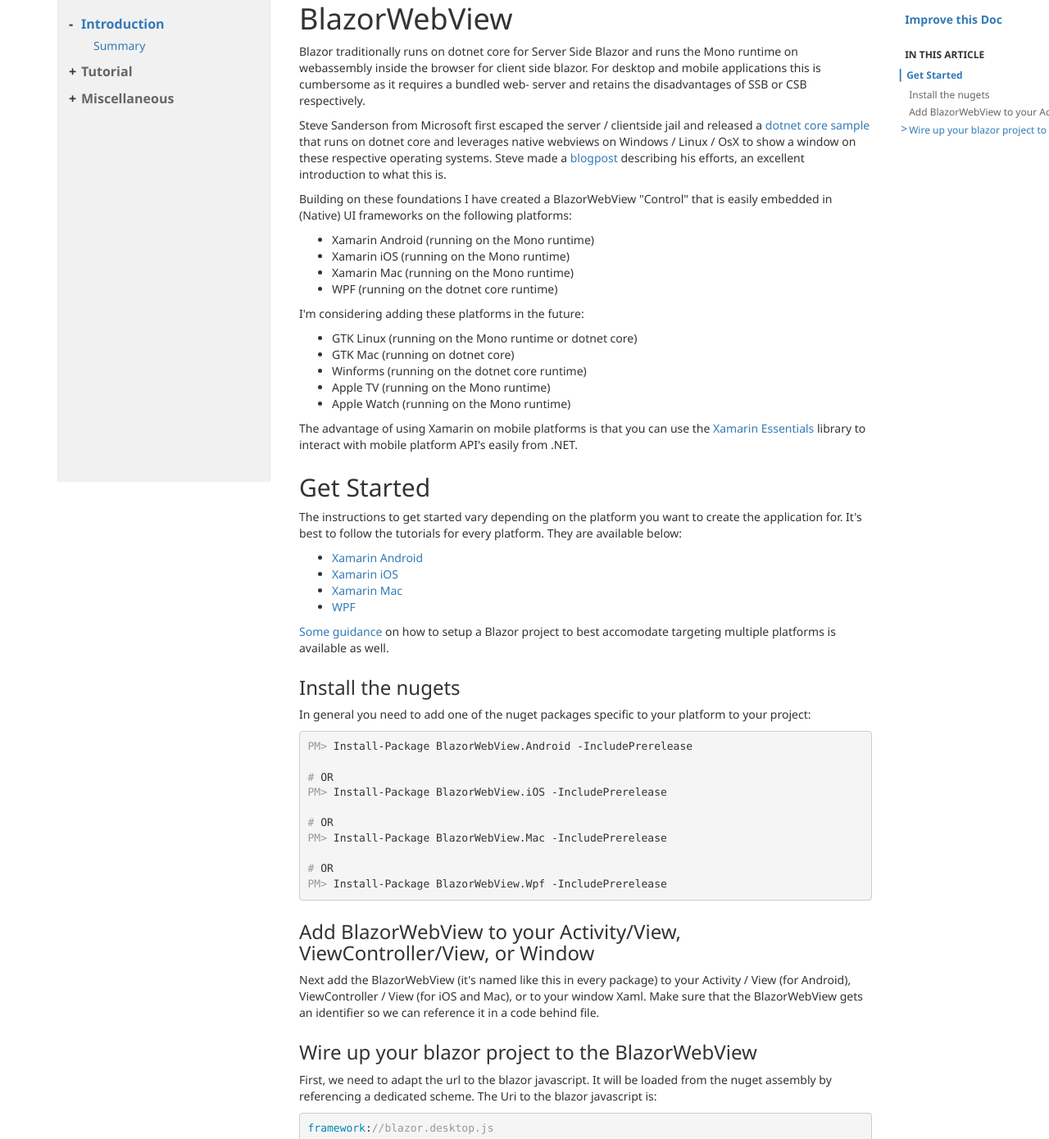
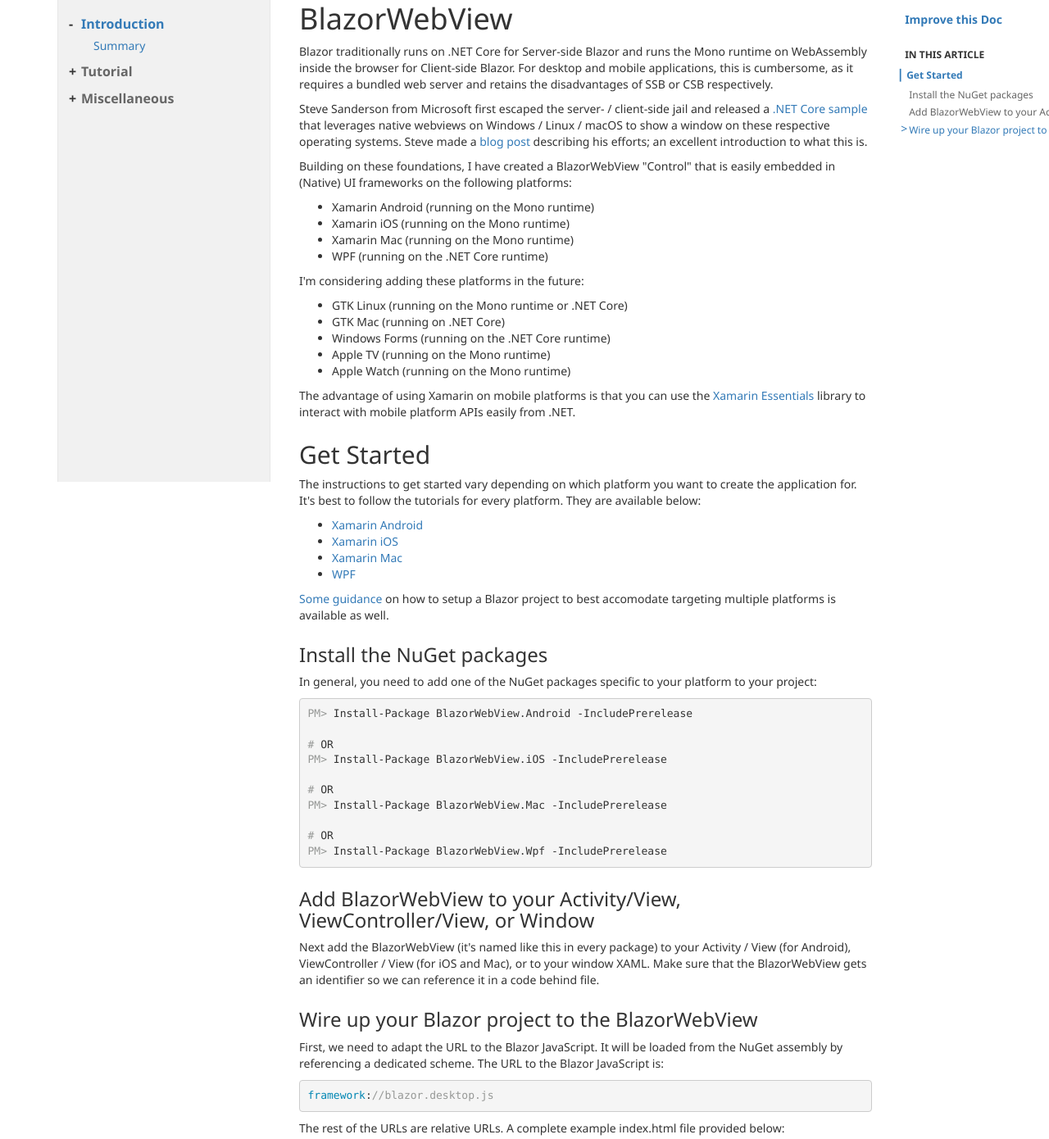
Before and after one commit to jspuij/BlazorWebView.Docs, a plain HTML site: page pages/index.html in a window 1280 px wide. Shown: the part 142-1532 px from the top of the page at 82% size. Drawn offline with Linux system fonts and the light colour scheme.

Commit message:
Automated Documentation.

```diff
--- a/pages/index.html
+++ b/pages/index.html
@@ -69,36 +69,36 @@
             <article class="content wrap" id="_content" data-uid="">
 <h1 id="blazorwebview">BlazorWebView</h1>
 
-<p>Blazor traditionally runs on dotnet core for Server Side Blazor and runs the Mono runtime on webassembly inside the
-browser for client side blazor. For desktop and mobile applications this is cumbersome as it requires a bundled web-
+<p>Blazor traditionally runs on .NET Core for Server-side Blazor and runs the Mono runtime on WebAssembly inside the
+browser for Client-side Blazor. For desktop and mobile applications, this is cumbersome, as it requires a bundled web
 server and retains the disadvantages of SSB or CSB respectively.</p>
-<p>Steve Sanderson from Microsoft first escaped the server / clientside jail and released a
-<a href="https://github.com/SteveSandersonMS/WebWindow">dotnet core sample</a> that runs on dotnet core and leverages native
-webviews on Windows / Linux / OsX to show a window on these respective operating systems.
+<p>Steve Sanderson from Microsoft first escaped the server- / client-side jail and released a
+<a href="https://github.com/SteveSandersonMS/WebWindow">.NET Core sample</a> that leverages native
+webviews on Windows / Linux / macOS to show a window on these respective operating systems.
 Steve made a
-<a href="https://blog.stevensanderson.com/2019/11/18/2019-11-18-webwindow-a-cross-platform-webview-for-dotnet-core/">blogpost</a>
-describing his efforts, an excellent introduction to what this is.</p>
-<p>Building on these foundations I have created a BlazorWebView &quot;Control&quot; that is easily embedded in (Native) UI frameworks
+<a href="https://blog.stevensanderson.com/2019/11/18/2019-11-18-webwindow-a-cross-platform-webview-for-dotnet-core/">blog post</a>
+describing his efforts; an excellent introduction to what this is.</p>
+<p>Building on these foundations, I have created a BlazorWebView &quot;Control&quot; that is easily embedded in (Native) UI frameworks
 on the following platforms:</p>
 <ul>
 <li>Xamarin Android (running on the Mono runtime)</li>
 <li>Xamarin iOS (running on the Mono runtime)</li>
 <li>Xamarin Mac (running on the Mono runtime)</li>
-<li>WPF (running on the dotnet core runtime)</li>
+<li>WPF (running on the .NET Core runtime)</li>
 </ul>
 <p>I'm considering adding these platforms in the future:</p>
 <ul>
-<li>GTK Linux (running on the Mono runtime or dotnet core)</li>
-<li>GTK Mac (running on dotnet core)</li>
-<li>Winforms (running on the dotnet core runtime)</li>
+<li>GTK Linux (running on the Mono runtime or .NET Core)</li>
+<li>GTK Mac (running on .NET Core)</li>
+<li>Windows Forms (running on the .NET Core runtime)</li>
 <li>Apple TV (running on the Mono runtime)</li>
 <li>Apple Watch  (running on the Mono runtime)</li>
 </ul>
 <p>The advantage of using Xamarin on mobile platforms is that you can use the
 <a href="https://docs.microsoft.com/en-us/xamarin/essentials/">Xamarin Essentials</a> library to interact with mobile platform
-API's easily from .NET.</p>
+APIs easily from .NET.</p>
 <h2 id="get-started">Get Started</h2>
-<p>The instructions to get started vary depending on the platform you want to create the application for. It's best
+<p>The instructions to get started vary depending on which platform you want to create the application for. It's best
 to follow the tutorials for every platform. They are available below:</p>
 <ul>
 <li><a href="androidtutorial.html">Xamarin Android</a></li>
@@ -107,8 +107,8 @@ to follow the tutorials for every platform. They are available below:</p>
 <li><a href="wpftutorial.md">WPF</a></li>
 </ul>
 <p><a href="prepare.html">Some guidance</a> on how to setup a Blazor project to best accomodate targeting multiple platforms is available as well.</p>
-<h3 id="install-the-nugets">Install the nugets</h3>
-<p>In general you need to add one of the nuget packages specific to your platform to your project:</p>
+<h3 id="install-the-nuget-packages">Install the NuGet packages</h3>
+<p>In general, you need to add one of the NuGet packages specific to your platform to your project:</p>
 <pre><code>PM&gt; Install-Package BlazorWebView.Android -IncludePrerelease
 
 # OR
@@ -122,14 +122,14 @@ PM&gt; Install-Package BlazorWebView.Wpf -IncludePrerelease
 </code></pre>
 <h3 id="add-blazorwebview-to-your-activityview-viewcontrollerview-or-window">Add BlazorWebView to your Activity/View, ViewController/View, or Window</h3>
 <p>Next add the BlazorWebView (it's named like this in every package) to your Activity / View (for Android),
-ViewController / View (for iOS and Mac), or to your window Xaml. Make sure that the BlazorWebView gets an
+ViewController / View (for iOS and Mac), or to your window XAML. Make sure that the BlazorWebView gets an
 identifier so we can reference it in a code behind file.</p>
-<h3 id="wire-up-your-blazor-project-to-the-blazorwebview">Wire up your blazor project to the BlazorWebView</h3>
-<p>First, we need to adapt the url to the blazor javascript. It will be loaded from the nuget assembly by
-referencing a dedicated scheme. The Uri to the blazor javascript is:</p>
+<h3 id="wire-up-your-blazor-project-to-the-blazorwebview">Wire up your Blazor project to the BlazorWebView</h3>
+<p>First, we need to adapt the URL to the Blazor JavaScript. It will be loaded from the NuGet assembly by
+referencing a dedicated scheme. The URL to the Blazor JavaScript is:</p>
 <pre><code>framework://blazor.desktop.js
 </code></pre>
-<p>The rest of the Urls are relative urls. A complete example index.html file provided below:</p>
+<p>The rest of the URLs are relative URLs. A complete example index.html file provided below:</p>
 <pre><code class="lang-html">&lt;!DOCTYPE html&gt;
 &lt;html&gt;
 &lt;head&gt;
@@ -147,7 +147,7 @@ referencing a dedicated scheme. The Uri to the blazor javascript is:</p>
 &lt;/body&gt;
 &lt;/html&gt;
 </code></pre>
-<p>Finally we initialize the BlazorWebView from codebehind using the BlazorWebViewHost static class like this:</p>
+<p>Finally, we initialize the BlazorWebView from codebehind using the BlazorWebViewHost static class like this:</p>
 <pre><code class="lang-csharp">BlazorWebViewHost.Run&lt;Startup&gt;(this.blazorWebView, &quot;wwwroot/index.html&quot;);
 </code></pre>
 <p>That's it! That wasn't too difficult, was it?</p>
```
Also changed, not shown: manifest.json.
